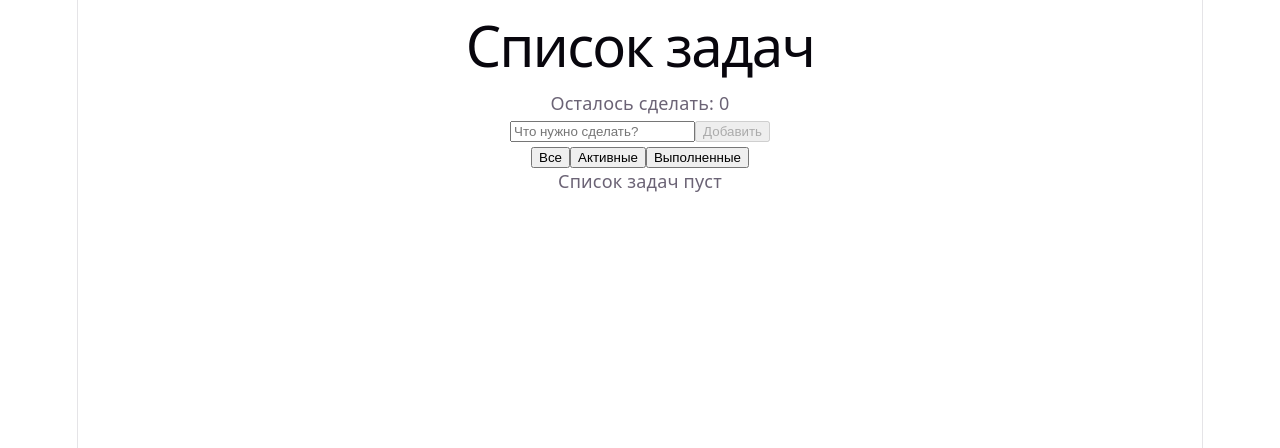
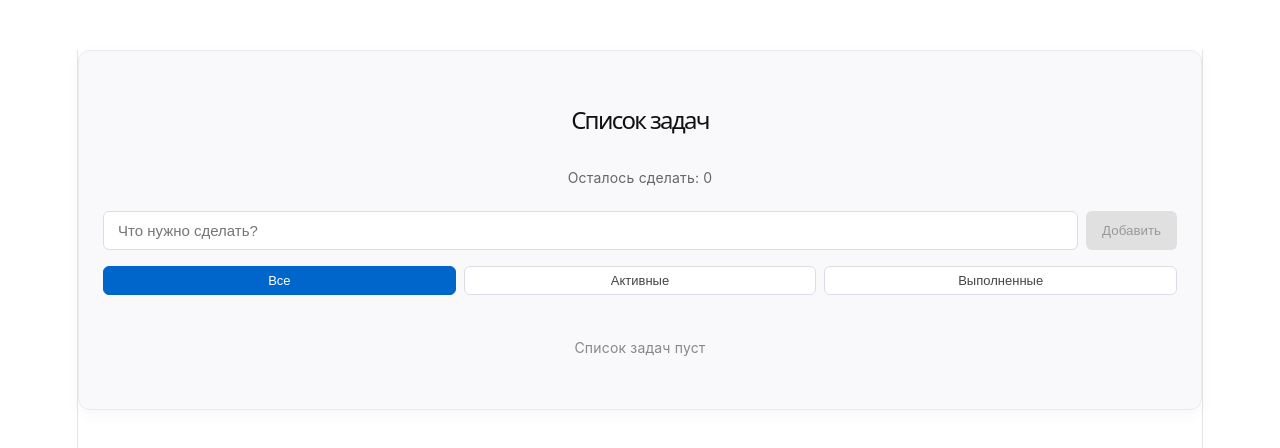
Before and after one commit to saydum/todo-app-react-ts, a React (Vite) app: page / in a window 1280 px wide. Shown: the top 448 px of the page. Built offline with nearby package versions, Linux system fonts and the light colour scheme.

Commit message:
style: apply clean light theme design and layout

```diff
--- a/src/App.css
+++ b/src/App.css
@@ -1,184 +1,209 @@
-.counter {
-  font-size: 16px;
-  padding: 5px 10px;
-  border-radius: 5px;
-  color: var(--accent);
-  background: var(--accent-bg);
-  border: 2px solid transparent;
-  transition: border-color 0.3s;
-  margin-bottom: 24px;
-
-  &:hover {
-    border-color: var(--accent-border);
-  }
-  &:focus-visible {
-    outline: 2px solid var(--accent);
-    outline-offset: 2px;
-  }
+* {
+  box-sizing: border-box;
+  margin: 0;
+  padding: 0;
 }
 
-.hero {
-  position: relative;
-
-  .base,
-  .framework,
-  .vite {
-    inset-inline: 0;
-    margin: 0 auto;
+body {
+  font-family: -apple-system, BlinkMacSystemFont, 'Segoe UI', Roboto, sans-serif;
+  background-color: #ffffff;
+  color: #1a1a1a;
+  justify-content: center;
+  padding-top: 50px;
 }
 
-  .base {
-    width: 170px;
-    position: relative;
-    z-index: 0;
+.app-container {
+  width: 100%;
+  background: #f9f9fb;
+  border: 1px solid #eaeaea;
+  padding: 24px;
+  border-radius: 12px;
+  box-shadow: 0 4px 16px rgba(0, 0, 0, 0.04);
 }
 
-  .framework,
-  .vite {
-    position: absolute;
+.app-header {
+  margin-bottom: 20px;
+  text-align: center;
 }
 
-  .framework {
-    z-index: 1;
-    top: 34px;
-    height: 28px;
-    transform: perspective(2000px) rotateZ(300deg) rotateX(44deg) rotateY(39deg)
-      scale(1.4);
+.app-header h1 {
+  color: #111;
+  font-size: 24px;
 }
 
-  .vite {
-    z-index: 0;
-    top: 107px;
-    height: 26px;
-    width: auto;
-    transform: perspective(2000px) rotateZ(300deg) rotateX(40deg) rotateY(39deg)
-      scale(0.8);
-  }
+.task-counter {
+  font-size: 14px;
+  color: #666;
+  margin-top: 4px;
 }
 
-#center {
+.todo-input-form {
   display: flex;
-  flex-direction: column;
-  gap: 25px;
-  place-content: center;
-  place-items: center;
-  flex-grow: 1;
-
-  @media (max-width: 1024px) {
-    padding: 32px 20px 24px;
-    gap: 18px;
-  }
+  gap: 8px;
+  margin-bottom: 16px;
 }
 
-#next-steps {
-  display: flex;
-  border-top: 1px solid var(--border);
-  text-align: left;
-
-  & > div {
-    flex: 1 1 0;
-    padding: 32px;
-    @media (max-width: 1024px) {
-      padding: 24px 20px;
-    }
+.todo-input {
+  flex: 1;
+  padding: 10px 14px;
+  background-color: #ffffff;
+  border: 1px solid #dcdce6;
+  border-radius: 6px;
+  font-size: 15px;
+  color: #1a1a1a;
+  outline: none;
+  transition: border-color 0.2s;
 }
 
-  .icon {
-    margin-bottom: 16px;
-    width: 22px;
-    height: 22px;
+.todo-input:focus {
+  border-color: #0066cc;
 }
 
-  @media (max-width: 1024px) {
-    flex-direction: column;
-    text-align: center;
-  }
+.add-button {
+  padding: 10px 16px;
+  background-color: #0066cc;
+  color: white;
+  border: none;
+  border-radius: 6px;
+  cursor: pointer;
+  font-weight: 500;
+  transition: background-color 0.2s;
 }
 
-#docs {
-  border-right: 1px solid var(--border);
-
-  @media (max-width: 1024px) {
-    border-right: none;
-    border-bottom: 1px solid var(--border);
-  }
+.add-button:hover:not(:disabled) {
+  background-color: #0052a3;
 }
 
-#next-steps ul {
-  list-style: none;
-  padding: 0;
+.add-button:disabled {
+  background-color: #e0e0e0;
+  color: #999;
+  cursor: not-allowed;
+}
+
+.filter-container {
   display: flex;
   gap: 8px;
-  margin: 32px 0 0;
-
-  .logo {
-    height: 18px;
+  margin-bottom: 16px;
 }
 
-  a {
-    color: var(--text-h);
-    font-size: 16px;
+.filter-button {
+  flex: 1;
+  padding: 6px 12px;
+  border: 1px solid #dcdce6;
+  background: #ffffff;
+  color: #444;
   border-radius: 6px;
-    background: var(--social-bg);
-    display: flex;
-    padding: 6px 12px;
-    align-items: center;
-    gap: 8px;
-    text-decoration: none;
-    transition: box-shadow 0.3s;
-
-    &:hover {
-      box-shadow: var(--shadow);
-    }
-    .button-icon {
-      height: 18px;
-      width: 18px;
-    }
+  cursor: pointer;
+  font-size: 13px;
+  transition: all 0.2s;
 }
 
-  @media (max-width: 1024px) {
-    margin-top: 20px;
-    flex-wrap: wrap;
-    justify-content: center;
-
-    li {
-      flex: 1 1 calc(50% - 8px);
+.filter-button:hover {
+  background: #f0f0f5;
 }
 
-    a {
-      width: 100%;
-      justify-content: center;
-      box-sizing: border-box;
-    }
-  }
+.filter-button.active {
+  background-color: #0066cc;
+  color: white;
+  border-color: #0066cc;
 }
 
-#spacer {
-  height: 88px;
-  border-top: 1px solid var(--border);
-  @media (max-width: 1024px) {
-    height: 48px;
-  }
+.todo-list {
+  list-style: none;
 }
 
-.ticks {
-  position: relative;
-  width: 100%;
-
-  &::before,
-  &::after {
-    content: '';
-    position: absolute;
-    top: -4.5px;
-    border: 5px solid transparent;
+.todo-item {
+  display: flex;
+  align-items: center;
+  justify-content: space-between;
+  padding: 12px 10px;
+  background-color: #ffffff;
+  border: 1px solid #eaeaea;
+  border-radius: 6px;
+  margin-bottom: 8px;
 }
 
-  &::before {
-    left: 0;
-    border-left-color: var(--border);
+.todo-label {
+  display: flex;
+  align-items: center;
+  gap: 10px;
+  cursor: pointer;
+  flex: 1;
+  min-width: 0;
 }
-  &::after {
-    right: 0;
-    border-right-color: var(--border);
+
+.todo-label input[type="checkbox"] {
+  appearance: none;
+  -webkit-appearance: none;
+  width: 18px;
+  height: 18px;
+  min-width: 18px;
+  flex-shrink: 0;
+  border: 1px solid #dcdce6;
+  border-radius: 4px;
+  background-color: #ffffff;
+  cursor: pointer;
+  display: grid;
+  place-content: center;
+  transition: all 0.2s ease;
 }
+
+.todo-label input[type="checkbox"]::before {
+  content: "";
+  width: 10px;
+  height: 6px;
+  border-left: 2px solid white;
+  border-bottom: 2px solid white;
+  transform: scale(0) rotate(-45deg);
+  transition: transform 0.15s ease-in-out;
 }
+
+.todo-label input[type="checkbox"]:checked {
+  background-color: #0066cc;
+  border-color: #0066cc;
+}
+
+.todo-label input[type="checkbox"]:checked::before {
+  transform: scale(1) rotate(-45deg);
+}
+
+.todo-label input[type="checkbox"]:hover {
+  border-color: #0066cc;
+}
+
+.todo-title {
+  color: #222;
+  word-break: break-word;
+  overflow-wrap: break-word;
+}
+
+.todo-item.completed {
+  background-color: #fafafa;
+}
+
+.todo-item.completed .todo-title {
+  text-decoration: line-through;
+  color: #999;
+}
+
+.delete-button {
+  background: none;
+  border: none;
+  color: #ff4d4f;
+  cursor: pointer;
+  font-size: 16px;
+  padding: 4px 8px;
+  opacity: 0.7;
+  transition: opacity 0.2s;
+}
+
+.delete-button:hover {
+  opacity: 1;
+}
+
+.empty-state {
+  text-align: center;
+  color: #888;
+  padding: 24px 0;
+  font-size: 14px;
+}
```
Lines whose indentation alone changed are shown as unchanged.
